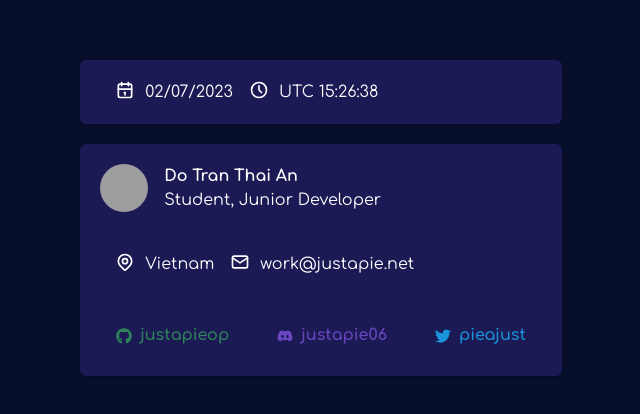
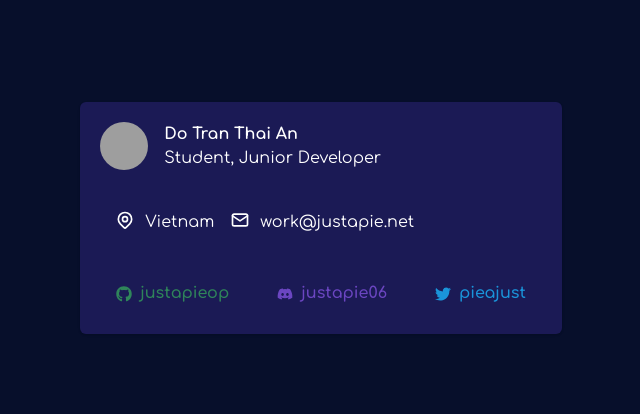
Before and after one commit to justapieop/justapieop, a Next.js app: page / in a window 1280 px wide. Shown: the part 182-596 px from the top of the page, without its empty margins (319-959 px from the left). Built offline with nearby package versions, Linux system fonts and the light colour scheme; grey boxes are pictures that could not be loaded.

Commit message:
cleanup code

```diff
--- a/src/app/page.tsx
+++ b/src/app/page.tsx
@@ -1,6 +1,5 @@
 import { ProfileCard } from "@/components/ProfileCard";
-import { UtilsBar } from "@/components/UtilsBar";
-import { Box, Grid, GridItem } from "@chakra-ui/react";
+import { Box, Flex } from "@chakra-ui/react";
 
 export default function Home(): JSX.Element {
   return (
@@ -19,17 +18,7 @@ export default function Home(): JSX.Element {
         justifyContent="center"
         alignItems="center"
       >
-        <Grid
-          gap={5}
-        >
-          <GridItem>
-            <UtilsBar />
-          </GridItem>
-
-          <GridItem>
-            <ProfileCard />
-          </GridItem>
-        </Grid>
+        <ProfileCard />
       </Box>
     </Box >
   );
--- a/src/components/Calendar.tsx
+++ /dev/null
@@ -1,12 +0,0 @@
-import { Utils } from "@/utils/Utils";
-import { Text } from "@chakra-ui/react";
-
-export function Calendar(): JSX.Element {
-    const date: Date = new Date();
-
-    return (
-        <Text>
-            {Utils.doubleDigitFormatter(date.getDay())}/{Utils.doubleDigitFormatter(date.getMonth())}/{date.getFullYear()}
-        </Text>
-    );
-}
--- a/src/components/ProfileCard.tsx
+++ b/src/components/ProfileCard.tsx
@@ -1,4 +1,4 @@
-import { Card, CardHeader, Flex, Avatar, Box, CardFooter, Button, Link, Text, CardBody, VStack, HStack } from "@chakra-ui/react";
+import { Card, CardHeader, Flex, Avatar, Box, CardFooter, Button, Link, Text, CardBody } from "@chakra-ui/react";
 import { FaGithub, FaDiscord, FaTwitter } from "react-icons/fa";
 import { TbMail, TbMapPin } from "react-icons/tb";
 
@@ -6,6 +6,7 @@ export function ProfileCard(): JSX.Element {
     return (
         <Card
             backgroundColor="#1B1A55"
+            position="relative"
         >
             <CardHeader>
                 <Flex gap="4">
--- a/src/components/TextClock.tsx
+++ /dev/null
@@ -1,28 +0,0 @@
-"use client";
-
-import { Utils } from "@/utils/Utils";
-import { Text } from "@chakra-ui/react";
-import { useEffect, useState } from "react";
-
-export function TextClock(): JSX.Element {
-    const date: Date = new Date();
-
-    const [currentTime, setCurrentTime] = useState("");
-
-    useEffect(() => {
-        const timeString: string =
-            `${Intl.DateTimeFormat().resolvedOptions().timeZone} ${Utils.doubleDigitFormatter(date.getHours())}:${Utils.doubleDigitFormatter(date.getMinutes())}:${Utils.doubleDigitFormatter(date.getSeconds())}`;
-
-        const timer: NodeJS.Timeout = setInterval(() => {
-            setCurrentTime(timeString);
-        }, 1000);
-
-        return () => clearInterval(timer);
-    }, [currentTime]);
-
-    return (
-        <Text>
-            {currentTime.length === 0 ? "Loading..." : currentTime}
-        </Text>
-    );
-}
--- a/src/components/UtilsBar.tsx
+++ /dev/null
@@ -1,26 +0,0 @@
-import { Card, CardFooter, Flex } from "@chakra-ui/react";
-import { TbClock, TbCalendar } from "react-icons/tb";
-import { TextClock } from "./TextClock";
-import { Calendar } from "./Calendar";
-
-export function UtilsBar(): JSX.Element {
-    return (
-        <Card
-            backgroundColor="#1B1A55"
-        >
-            <CardFooter>
-                <Flex gap="4" paddingLeft="15px">
-                    <Flex columnGap="10px">
-                        <TbCalendar color="white" size="20" />
-                        <Calendar />
-                    </Flex>
-
-                    <Flex columnGap="10px">
-                        <TbClock color="white" size="20" />
-                        <TextClock />
-                    </Flex>
-                </Flex>
-            </CardFooter>
-        </Card >
-    );
-}
```
